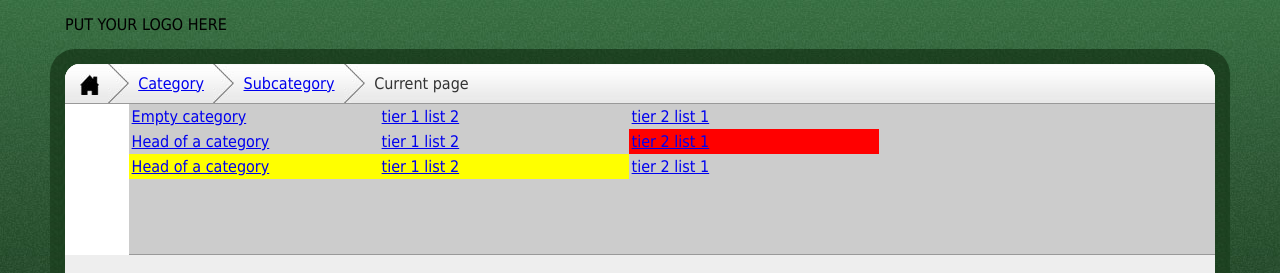
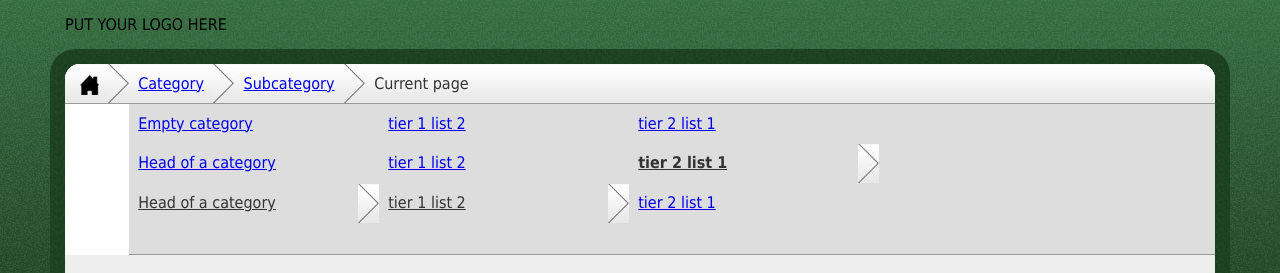
Before and after one commit to danski/tzatziki, a plain HTML site: page template/index.html in a window 1280 px wide. Shown: the top 273 px of the page. Drawn offline with Linux system fonts and the light colour scheme.

Commit message:
starting to style column browser

```diff
--- a/template/css/screen.css
+++ b/template/css/screen.css
@@ -85,7 +85,7 @@ document, section, header, footer, nav {
 
 	.view-columnar {
 		overflow-x: auto;
-		background: #CCC;
+		background: #DDD;
 		border-bottom: 1px solid #999;
 	}
 		.view-columnar .tier_wrapper {
@@ -96,16 +96,19 @@ document, section, header, footer, nav {
 		}
 		.view-columnar a {
 			display: block;
-			padding: 3px;
+			padding: 0.6em 30px 0.7em 0.6em;
+		}
+		.view-columnar .current-parent, .view-columnar .current {
+			display: block;
+
+		background: transparent url('../images/breadcrumb-li-pointer.jpg') no-repeat top right;
+		}
+		.view-columnar .current-parent {
+			color: #333;
 		}
 		.view-columnar .current {
-			background: red;
-		}
-		.view-columnar .current-parent {
-			background: yellow;
-		}
-		.view-columnar .selected {
-			background: blue;
+			color: #333;
+			font-weight: bold;
 		}
 
 /* @end */
```
